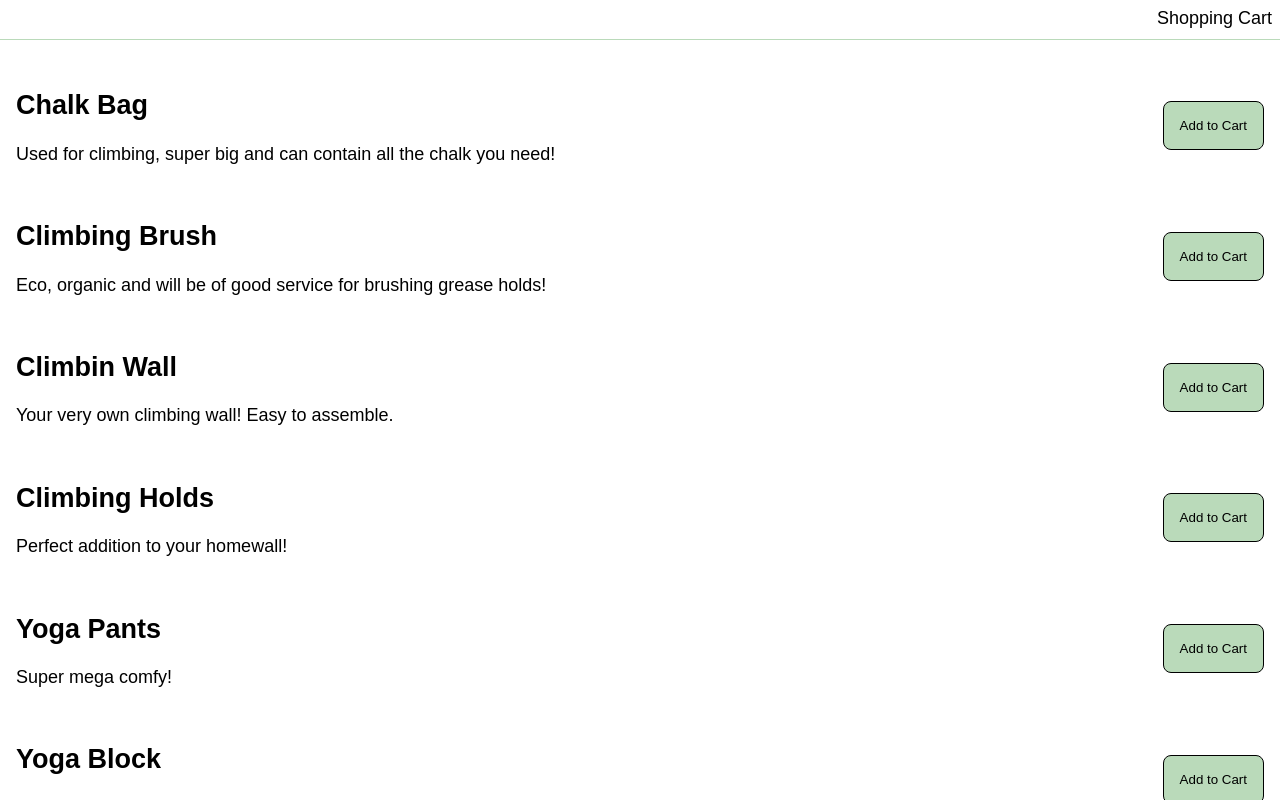
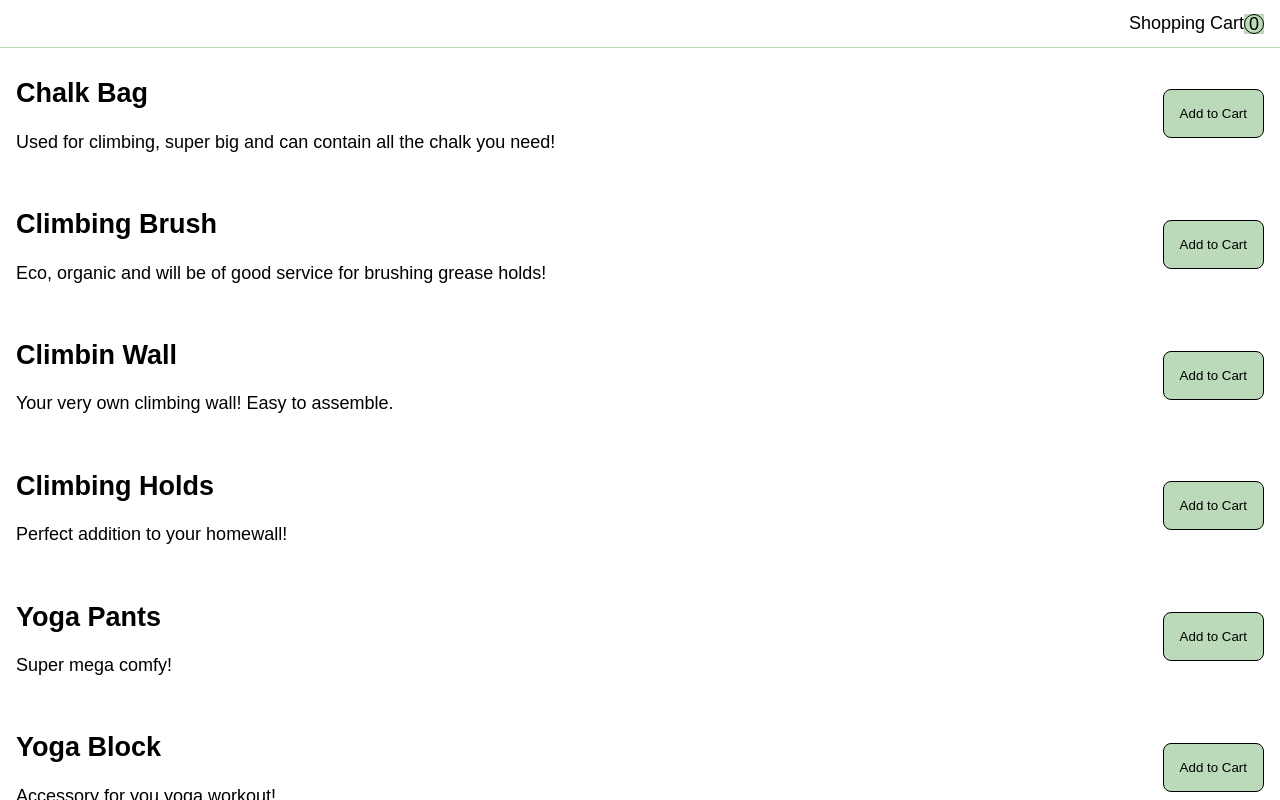
Before and after one commit to macfrei/shopping-cart-challange, a React (Create React App) app: page / in a window 1280 px wide. Built offline with nearby package versions, Linux system fonts and the light colour scheme.

Commit message:
First tries with locations

```diff
--- a/src/App.js
+++ b/src/App.js
@@ -1,21 +1,44 @@
 import styled from 'styled-components/macro'
 import Header from './components/AppHeader'
 import Product from './components/Product'
-import productData from './assets/products.json'
+import products from './assets/products.json'
+import { useCallback, useState } from 'react'
 
 function App() {
+  const [cart, setCart] = useState([])
+  const [position, setPosition] = useState({ left: 0, top: 0 })
+
+  const measuredRef = useCallback((node) => {
+    if (node !== null) {
+      setPosition({
+        left: node.getBoundingClientRect().left,
+        top: node.getBoundingClientRect().top,
+      })
+    }
+  }, [])
+
+  function onHandleClick(position) {
+    setPosition(position)
+  }
+
   return (
     <AppGrid>
-      <Header>Shopping Cart </Header>
+      <Header>
+        Shopping Cart <Cart ref={measuredRef}>{cart.length}</Cart>
+      </Header>
       <Main>
-        {productData.map(({ name, details }, index) => (
+        {products.map((product, index) => (
           <Product
             key={index}
-            name={name}
-            details={details}
-            handleClick={() => console.log(name)}
+            name={product.name}
+            details={product.details}
+            onHandleClick={onHandleClick}
+            setCart={setCart}
+            product={product}
+            cart={cart}
           />
         ))}
+        <AnimatedSpan top={position.top} left={position.left} />
       </Main>
     </AppGrid>
   )
@@ -25,11 +48,28 @@ export default App
 
 const AppGrid = styled.div`
   display: grid;
-  grid-template-rows: 40px auto;
-  grid-gap: 20px;
+  grid-template-rows: 48px auto;
   height: 100vh;
 `
 
 const Main = styled.main`
   overflow: scroll;
 `
+const Cart = styled.span`
+  text-align: center;
+  width: 20px;
+  height: 20px;
+  background-color: #badaba;
+`
+
+const AnimatedSpan = styled.span`
+  position: absolute;
+  top: ${(props) => props.top}px;
+  left: ${(props) => props.left}px;
+  transition: top 0.6s, left 0.6s;
+  background-color: transparent;
+  width: 20px;
+  height: 20px;
+  border-radius: 50%;
+  border: 1px solid black;
+`
--- a/src/components/AppHeader.js
+++ b/src/components/AppHeader.js
@@ -3,7 +3,9 @@ import styled from 'styled-components/macro'
 const Header = styled.header`
   display: flex;
   justify-content: flex-end;
+  align-items: center;
   border-bottom: 1px solid #badaba;
-  padding: 8px;
+  height: 48px;
+  padding: 8px 16px;
 `
 export default Header
--- a/src/components/Product.js
+++ b/src/components/Product.js
@@ -1,15 +1,41 @@
+import { useCallback, useState } from 'react'
 import styled from 'styled-components/macro'
 
-export default function Product({ name, details, handleClick }) {
+export default function Product({
+  name,
+  details,
+  onHandleClick,
+  setCart,
+  product,
+  cart,
+}) {
+  const [position, setPosition] = useState({ left: 0, top: 0 })
+
+  const measuredRef = useCallback((node) => {
+    if (node !== null) {
+      setPosition({
+        left: node.getBoundingClientRect().left,
+        top: node.getBoundingClientRect().top,
+      })
+    }
+  }, [])
+  console.log(position)
   return (
     <ProductContainer>
       <div>
         <h2>{name}</h2>
         <p>{details}</p>
       </div>
-      <Button onClick={handleClick}>Add to Cart</Button>
+      <Button ref={measuredRef} onClick={() => handleClick()}>
+        Add to Cart
+      </Button>
     </ProductContainer>
   )
+
+  function handleClick() {
+    setCart([...cart, product])
+    onHandleClick(position)
+  }
 }
 
 const ProductContainer = styled.section`
```
